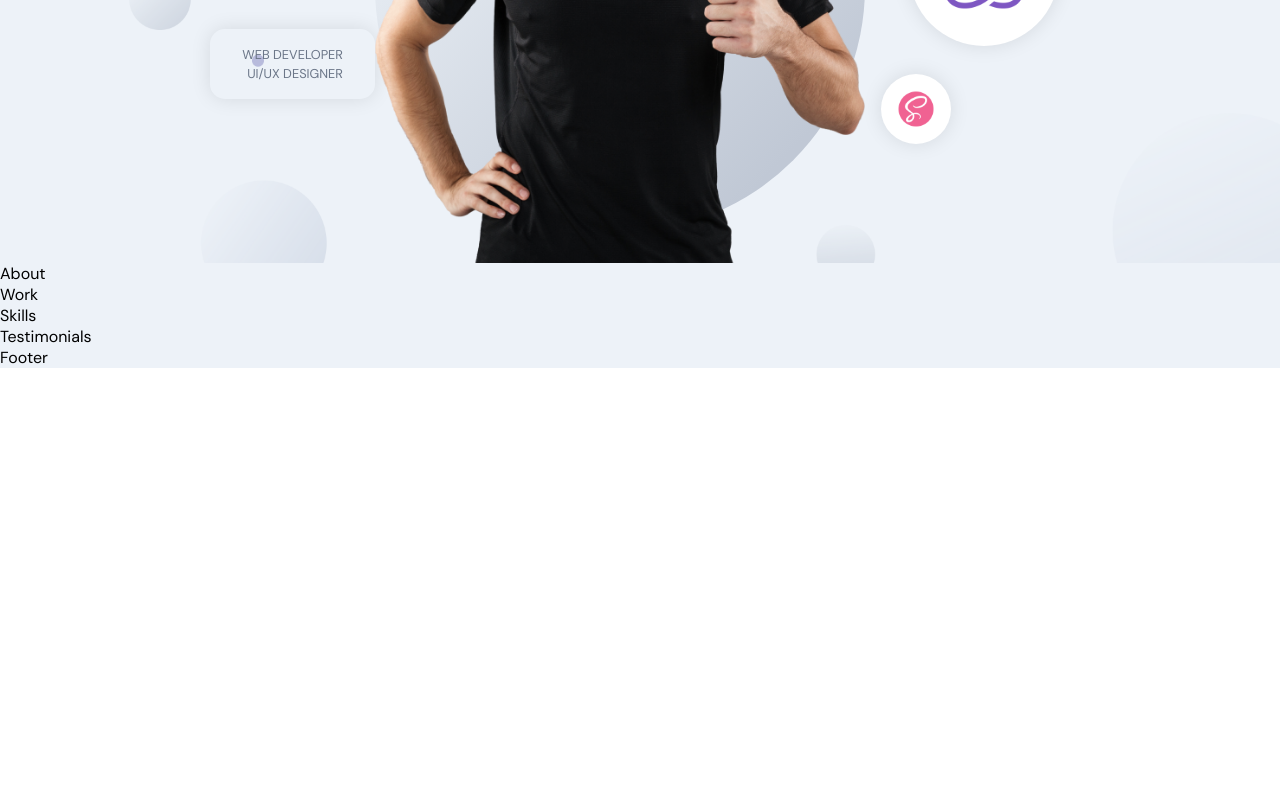
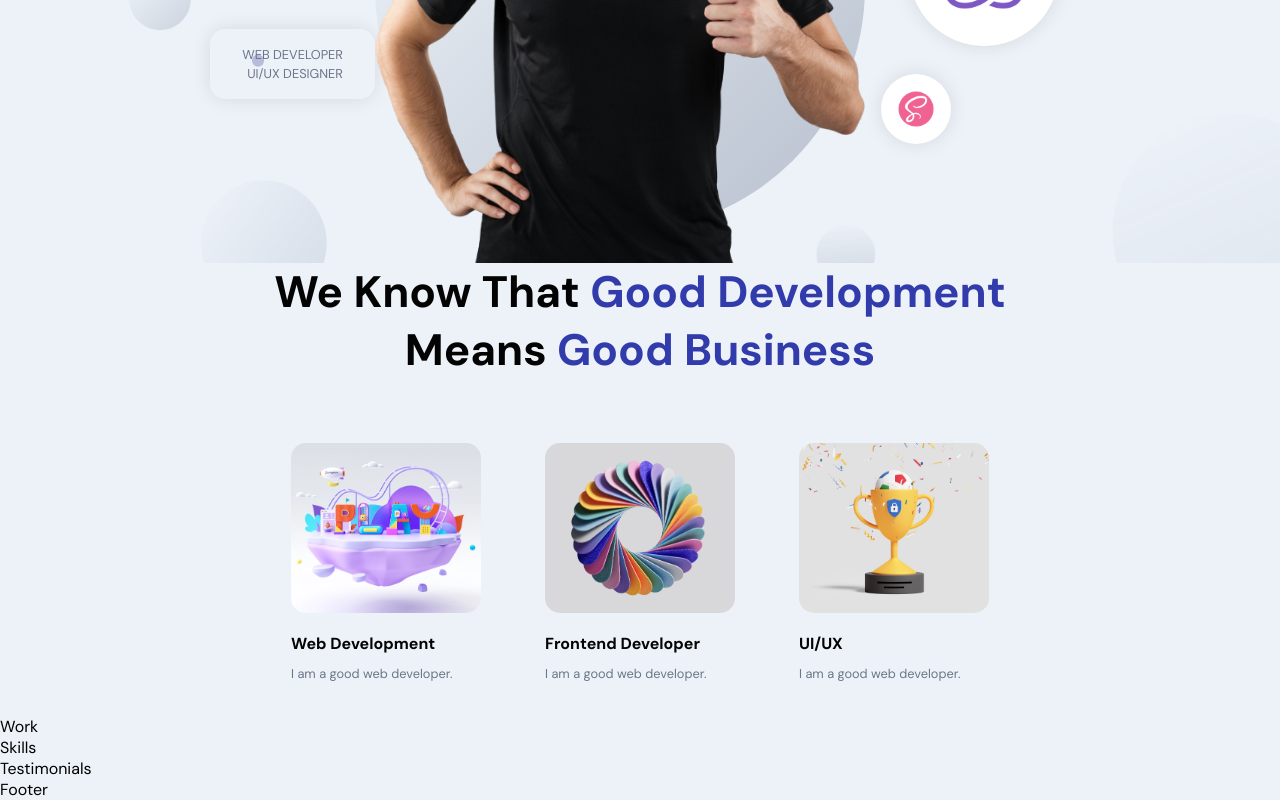
Before and after one commit to AndersonPort/Portfolio, a React (Create React App) app in the folder frontend_react/: page / in a window 1280 px wide. Shown: the part 447-1247 px from the top of the page. Before the commit the page ends 815 px from the top, so only its background shows below. Built offline with nearby package versions, Linux system fonts and the light colour scheme.

Commit message:
About section done

```diff
--- a/frontend_react/src/container/About/About.jsx
+++ b/frontend_react/src/container/About/About.jsx
@@ -1,10 +1,36 @@
-import React from 'react';
+import React, { useState, useEffect } from 'react';
+import { motion } from 'framer-motion';
 
+import { images } from '../../constants';
 import './About.scss';
+
+const abouts = [
+  { title: 'Web Development', description: 'I am a good web developer.', imgUrl: images.about01 },
+  { title: 'Frontend Developer', description: 'I am a good web developer.', imgUrl: images.about02 },
+  { title: 'UI/UX', description: 'I am a good web developer.', imgUrl: images.about03 }
+]
 
 const About = () => {
   return (
-    <div>About</div>
+    <>
+      <h2 className="head-text">We know that <span>Good Development</span><br />means <span>Good Business</span></h2>
+
+      <div className="app__profiles">
+        {abouts.map((about, index) => (
+          <motion.div
+            whileInView={{ opacity: 1 }}
+            whileHover={{ scale: 1.1 }}
+            transition={{ duration: 0.5, type: 'tween' }}
+            className="app__profile-item"
+            key={about.title + index}
+          >
+            <img src={about.imgUrl} alt={about.title} />
+            <h2 className="bold-text" style={{ marginTop: 20}}>{about.title}</h2>
+            <p className="p-text" style={{ marginTop: 10}}>{about.description}</p>
+          </motion.div>
+        ))}
+      </div>
+    </>
   )
 }
 
--- a/frontend_react/src/container/About/About.scss
+++ b/frontend_react/src/container/About/About.scss
@@ -0,0 +1,38 @@
+.app__about {
+    flex: 1;
+    width: 100%;
+    flex-direction: column;
+}
+
+.app__profiles {
+    display: flex;
+    justify-content: center;
+    align-items: flex-start;
+    flex-wrap: wrap;
+    margin-top: 2rem;
+}
+
+.app__profile-item {
+    width: 190px;
+    display: flex;
+    justify-content: flex-start;
+    align-items: flex-start;
+    flex-direction: column;
+    margin: 2rem;
+
+    img {
+        width: 100%;
+        height: 170px;
+        border-radius: 15px;
+        object-fit: cover;
+    }
+
+    @media screen and (min-width: 2000px) {
+        width: 370px;
+        margin: 2rem 4rem;
+
+        img {
+            height: 320px;
+        }
+    }
+}
```
